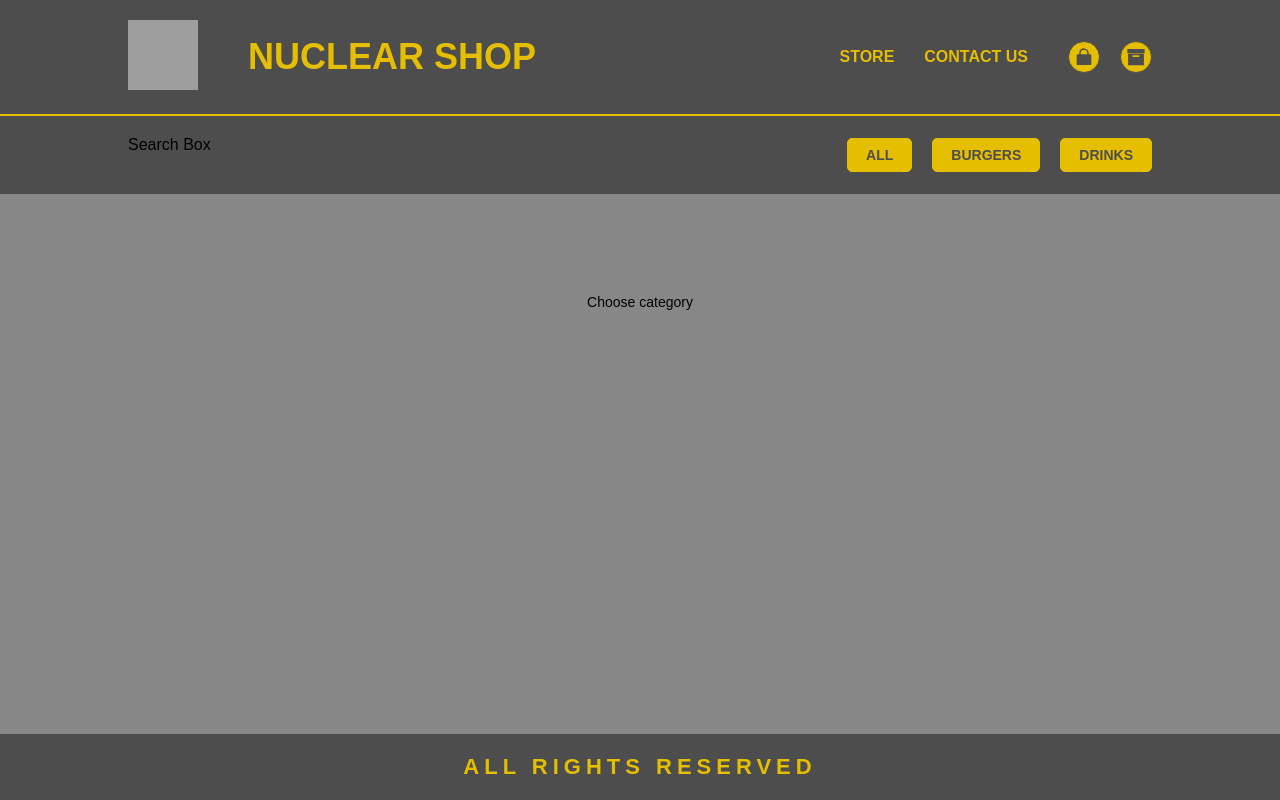
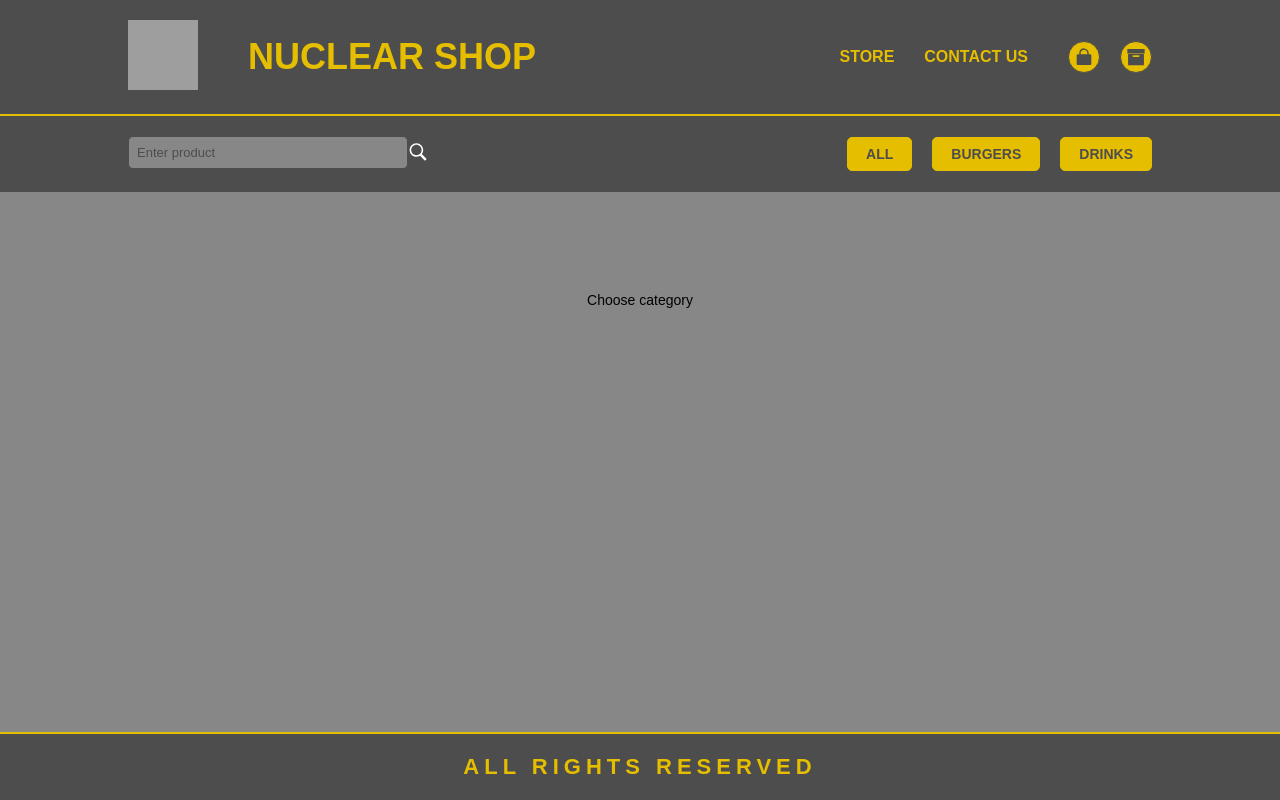
Before and after one commit to PersickWebdev/react-nuclear-shop, a React (Create React App) app: page /store in a window 1280 px wide. Built offline with nearby package versions, Linux system fonts and the light colour scheme; data requests are answered from the project's data file; grey boxes are pictures that could not be loaded.

Commit message:
feature(Search): basic layout added

```diff
--- a/src/components/ControlPanel/ControlPanel.tsx
+++ b/src/components/ControlPanel/ControlPanel.tsx
@@ -1,15 +1,17 @@
 import React from 'react';
 import styles from './ControlPanel.module.scss';
 import { CategoryItem } from '../../components';
+import { Search } from '../../ui';
 import { ICategory } from '../../types';
 
 interface IControlPanel {
     data: ICategory[];
     currentCategory: string;
     setCurrentCategory: (name: string) => void;
+    setSearchValue: (state: string) => void;
 }
 
-const ControlPanel = ({ data, currentCategory, setCurrentCategory }: IControlPanel) => {
+const ControlPanel = ({ data, currentCategory, setCurrentCategory, setSearchValue }: IControlPanel) => {
     const categoryElements = data.map((category: ICategory) => {
         return (
             <CategoryItem
@@ -24,9 +26,14 @@ const ControlPanel = ({ data, currentCategory, setCurrentCategory }: IControlPan
     return (
         <div className={styles['control-panel']}>
             <div className={styles['container']}>
-                <div className={styles['control-panel__search-box']}>
-                    Search Box
-                </div>
+                {/*<div className={styles['control-panel__search-box']}>*/}
+                    <Search
+                        id='search'
+                        name='search'
+                        placeholder='Enter product'
+                        setSearchValue={setSearchValue}
+                    />
+                {/*</div>*/}
                 <div className={styles['control-panel__categories-box']}>
                     <ul className={styles['control-panel__categories-list']}>
                         <li
--- a/src/components/Footer/Footer.module.scss
+++ b/src/components/Footer/Footer.module.scss
@@ -5,6 +5,7 @@
 .footer {
   padding: 20px 0;
   background-color: $gray-dark;
+  border-top: 2px solid $nuclear-middle;
 
   & .container {
     @include container();
--- a/src/pages/StorePage/StorePage.tsx
+++ b/src/pages/StorePage/StorePage.tsx
@@ -26,11 +26,14 @@ const StorePage = () => {
     const { data } = useSelector((state) => state.DataReducer);
     const [ currentCategory, setCurrentCategory ] = useState<string>('');
     const [ currentCategoryProducts, setCurrentCategoryProducts ] = useState<any>([]);
+    const [ searchValue, setSearchValue ] = useState<string>('');
 
     useEffect(() => {
         setCurrentCategoryProducts(getProducts(data, currentCategory));
         document.body.style.overflow = '';
     }, [currentCategory]);
+
+    console.log('StorePage - searchValue: ', searchValue);
 
     return (
         <div className={styles['store-page']}>
@@ -38,6 +41,7 @@ const StorePage = () => {
                 data={data}
                 currentCategory={currentCategory}
                 setCurrentCategory={setCurrentCategory}
+                setSearchValue={setSearchValue}
             />
             <div className={styles['container']}>
                 <Store
--- /dev/null
+++ b/src/ui/Search/Search.module.scss
@@ -0,0 +1,42 @@
+@import '../../scss/colors';
+@import '../../scss/mixins';
+@import '../../scss/variables';
+
+.search {
+  display: flex;
+  align-items: center;
+  width: 300px;
+
+  &__element {
+    width: 100%;
+    margin-bottom: 3px;
+    padding: 8px;
+    outline: none;
+    border-radius: 5px;
+    border: 1px solid $gray-dark;
+    background-color: $gray-middle;
+    transition: $transition;
+    @include text(13px, 400, none, none, $gray-dark);
+  }
+
+  &__element::placeholder {
+    @include text(13px, 400, none, none, $gray-dark);
+  }
+
+  &__element:focus {
+    background-color: $gray-light;
+    border: 1px solid $gray-light;
+  }
+
+  &__icon-box {
+
+  }
+
+  &__icon {
+
+  }
+
+  &__icon-box:hover .search__icon {
+
+  }
+}
--- /dev/null
+++ b/src/ui/Search/Search.tsx
@@ -0,0 +1,39 @@
+import React, { useState } from 'react';
+import styles from './Search.module.scss';
+import { Icons } from '../../ui';
+
+interface ISearch {
+    id: string;
+    name: string;
+    placeholder: string;
+    setSearchValue: (state: any) => void;
+}
+
+const Search = ({ id, name, placeholder, setSearchValue }: ISearch) => {
+    const [ inputValue, setInputValue ] = useState<string>('');
+
+    const onChangeHandler = (event: React.ChangeEvent<HTMLInputElement>) => {
+        setInputValue(event.target.value);
+    }
+
+    return (
+        <div className={styles['search']}>
+            <input
+                className={styles['search__element']}
+                type="text"
+                id={id}
+                name={name}
+                value={inputValue ?? ''}
+                placeholder={placeholder}
+                onChange={onChangeHandler}
+            />
+            <div className={styles['search__icon-box']}>
+                {Icons.search({
+                    className: `${styles['search__icon']}`
+                }, () => setSearchValue(inputValue))}
+            </div>
+        </div>
+    );
+};
+
+export default Search;
--- a/src/ui/index.ts
+++ b/src/ui/index.ts
@@ -3,3 +3,4 @@ export { default as Button } from './Button/Button';
 export { default as Input } from './Input/Input';
 export { default as Textarea } from './Textarea/Textarea';
 export { default as Modal } from './Modal/Modal';
+export { default as Search } from './Search/Search';
```
Also changed, not shown: todo.txt.
